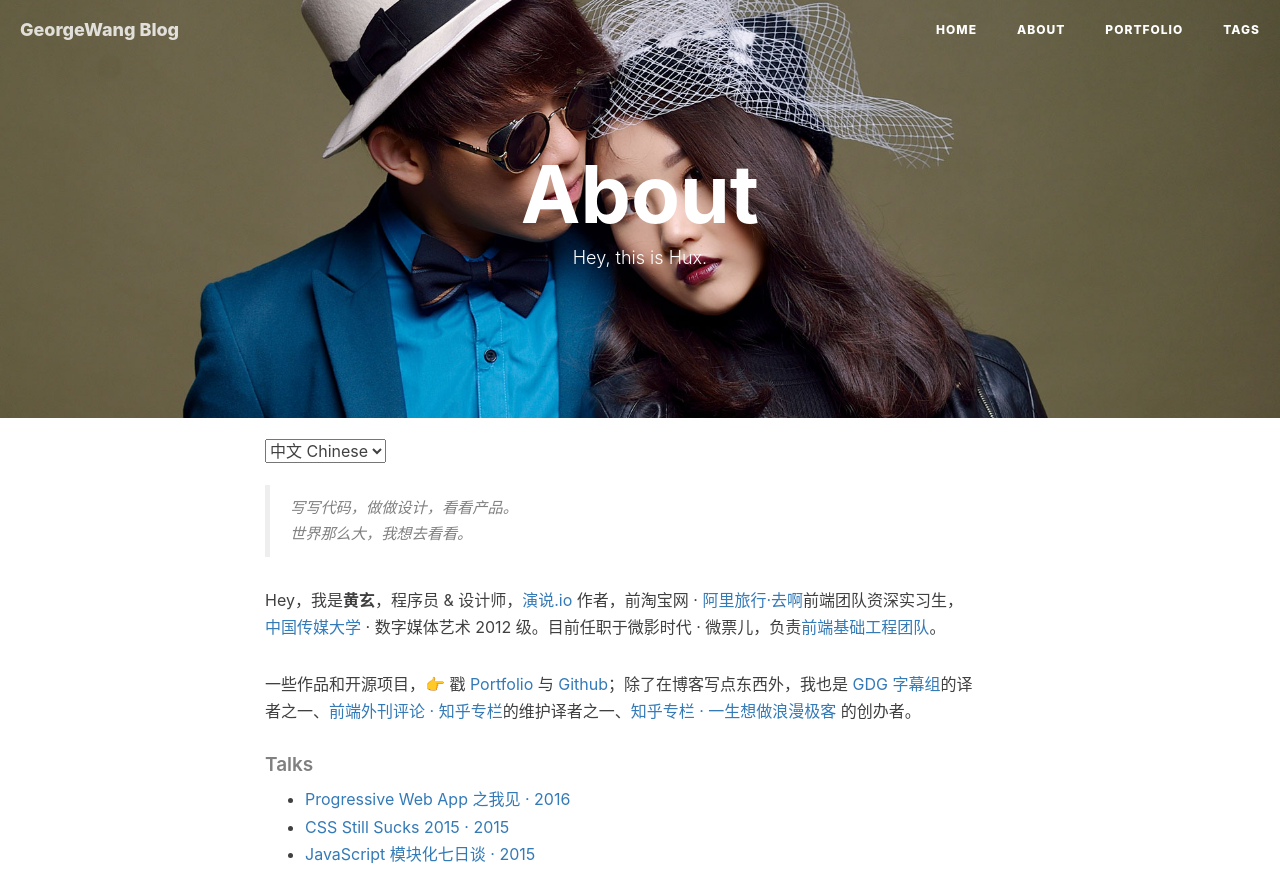
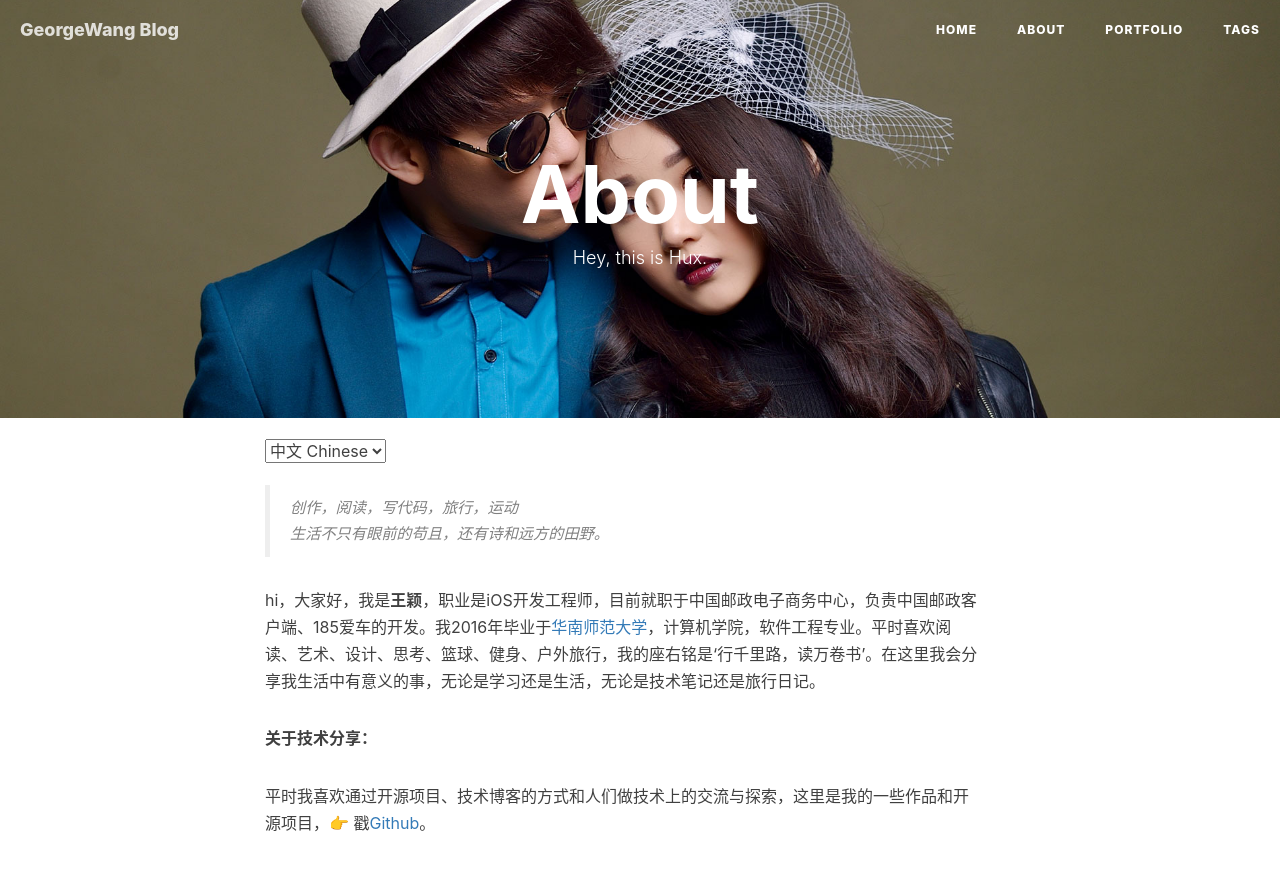
Before and after one commit to GeorgeWang03/GeorgeWang03.github.io, a Jekyll site: the page built from about.html, in a window 1280 px wide, cut to the strip 0-879 px from the top of the page. Built offline with Jekyll 4.4.1, drawn with Linux system fonts in a browser that asks for light colours; nearby versions of some CDN libraries; comment, search, counter and statistics services are not loaded.

Commit message:
modify about me page

```diff
--- a/about.html
+++ b/about.html
@@ -15,24 +15,17 @@ header-img: "img/about-bg.jpg"
 <div class="zh post-container">
 
     <!--copied from markdown -->
-    <blockquote><p>写写代码，做做设计，看看产品。<br>
-    世界那么大，我想去看看。</p></blockquote>
+    <blockquote><p>创作，阅读，写代码，旅行，运动</br>
+        生活不只有眼前的苟且，还有诗和远方的田野。</p></blockquote>
 
-    <p>Hey，我是<strong>黄玄</strong>，程序员 &amp; 设计师，<a href="http://zhuanlan.zhihu.com/p/21280918">演说.io</a> 作者，前淘宝网 · <a href="http://alitrip.com">阿里旅行·去啊</a>前端团队资深实习生，<a href="http://by.cuc.edu.cn/">中国传媒大学</a> · 数字媒体艺术 2012 级。目前任职于微影时代 · 微票儿，负责<a href="http://wepiaoFEI.github.io">前端基础工程团队</a>。</p>
+    <p>hi，大家好，我是<strong>王颖</strong>，职业是iOS开发工程师，目前就职于中国邮政电子商务中心，负责中国邮政客户端、185爱车的开发。我2016年毕业于<a href="blockquote">华南师范大学</a>，计算机学院，软件工程专业。平时喜欢阅读、艺术、设计、思考、篮球、健身、户外旅行，我的座右铭是‘行千里路，读万卷书’。在这里我会分享我生活中有意义的事，无论是学习还是生活，无论是技术笔记还是旅行日记。</p>
 
-    <p>一些作品和开源项目，👉 戳 <a href="/portfolio">Portfolio</a> 与 <a href="http://github.com/huxpro">Github</a>；除了在博客写点东西外，我也是 <a href="http://www.gfansub.com/">GDG 字幕组</a>的译者之一、<a href="http://zhuanlan.zhihu.com/FrontendMagazine">前端外刊评论 · 知乎专栏</a>的维护译者之一、<a href="http://zhuanlan.zhihu.com/huxblog">知乎专栏 · 一生想做浪漫极客</a> 的创办者。</p>
-
-    <h5>Talks</h5>
-
-    <ul>
-    <li><a href="http://huangxuan.me/2016/06/05/pwa-in-my-pov/">Progressive Web App 之我见 · 2016</a></li>
-    <li><a href="http://huangxuan.me/2015/12/28/css-sucks-2015/">CSS Still Sucks 2015 · 2015</a></li>
-    <li><a href="http://huangxuan.me/2015/07/09/js-module-7day/">JavaScript 模块化七日谈 · 2015</a></li>
-    </ul>
+    <p><strong>关于技术分享：</strong></p>
+    <p>平时我喜欢通过开源项目、技术博客的方式和人们做技术上的交流与探索，这里是我的一些作品和开源项目，👉 戳<a href="http://github.com/georgewang03">Github</a>。</p>
 </div>
 
 <!-- English Version -->
-<div class="en post-container">
+<!-- <div class="en post-container">
     <blockquote><p>Yet another Frontend Engineer. <br>
     Yet another Lifelong Designer.</p></blockquote>
 
@@ -49,7 +42,7 @@ header-img: "img/about-bg.jpg"
     <li><a href="http://huangxuan.me/2015/12/28/css-sucks-2015/">CSS Still Sucks 2015 · 2015</a></li>
     <li><a href="http://huangxuan.me/2015/07/09/js-module-7day/">JavaScript Modularization Journey · 2015</a></li>
     </ul>
-</div>
+</div> -->
 
 <!-- Handle Language Change -->
 <script type="text/javascript">
```
